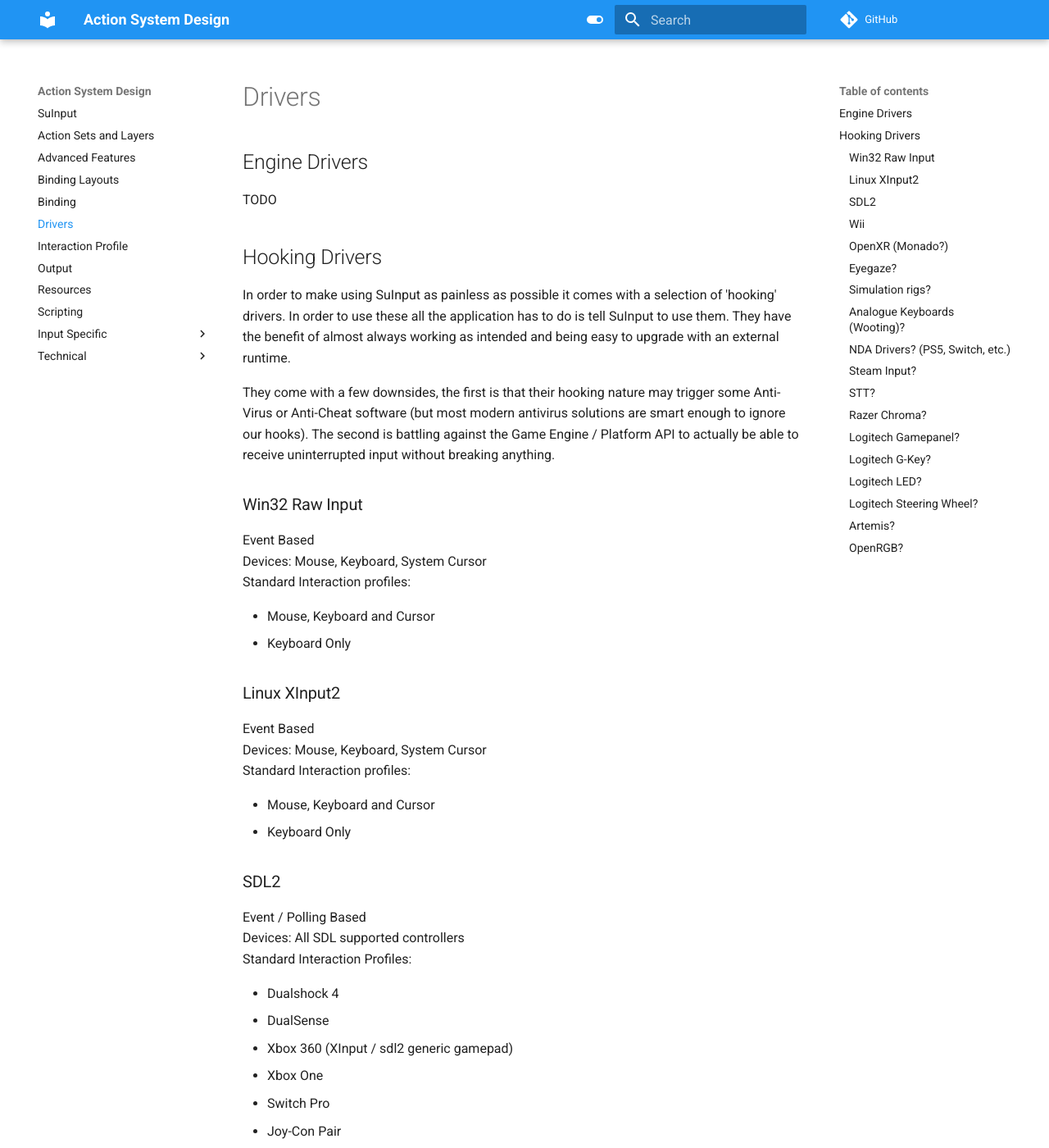
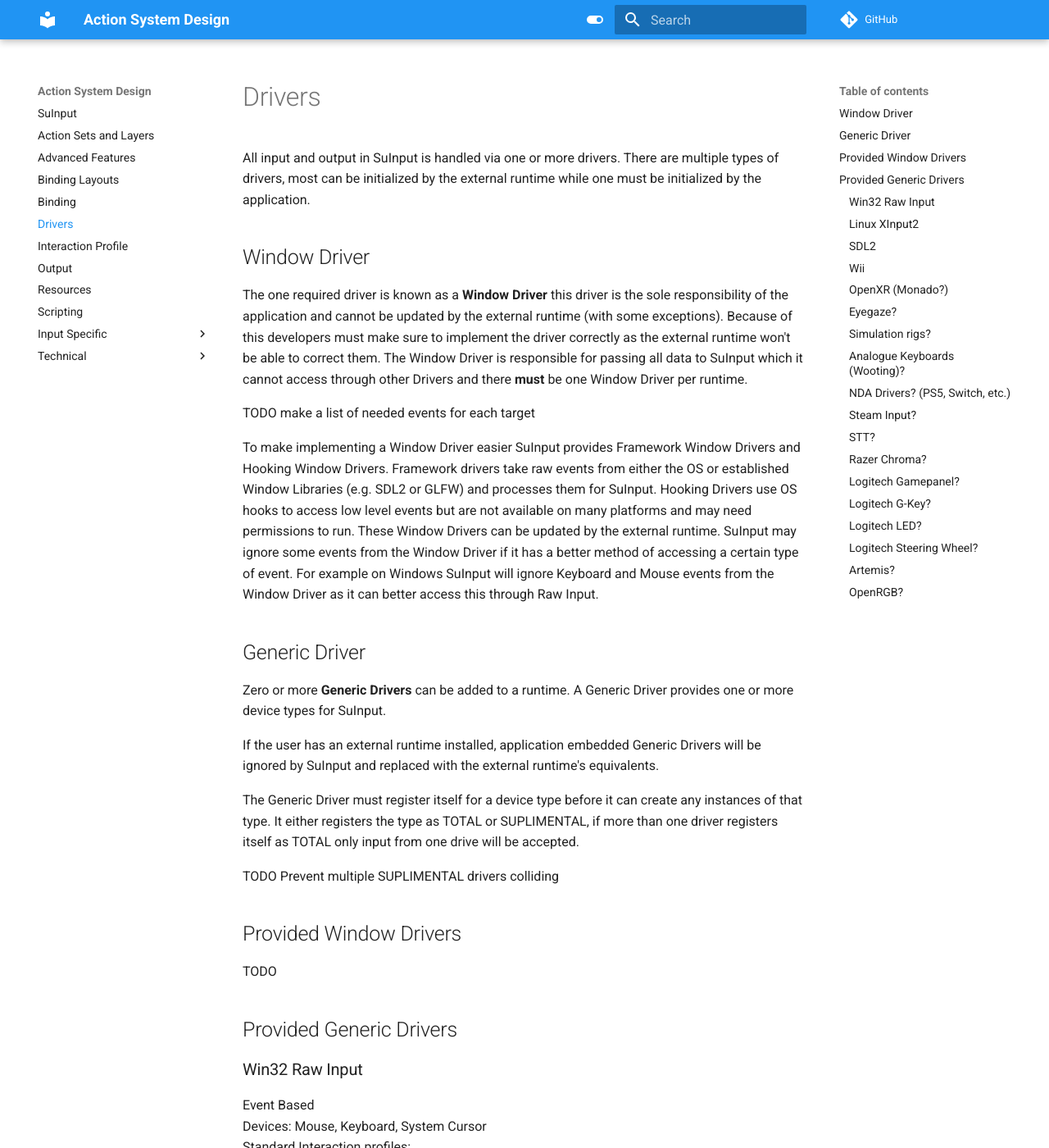
Before and after one commit to Sorenon/Action-System, an MkDocs documentation site: the page built from docs/Drivers.md, in a window 1280 px wide and 1400 px high. Shown: the whole window at 82% size. Built offline with MkDocs 1.6.1 and Material for MkDocs 9.7.7, drawn with Linux system fonts in a browser that asks for light colours; comment, search, counter and statistics services are not loaded.

Commit message:
Improve Driver Paradigm

```diff
--- a/docs/Drivers.md
+++ b/docs/Drivers.md
@@ -1,11 +1,25 @@
-## Engine Drivers
+All input and output in SuInput is handled via one or more drivers. There are multiple types of drivers, most can be initialized by the external runtime while one must be initialized by the application.
+
+## Window Driver
+The one required driver is known as a **Window Driver** this driver is the sole responsibility of the application and cannot be updated by the external runtime (with some exceptions). Because of this developers must make sure to implement the driver correctly as the external runtime won't be able to correct them. The Window Driver is responsible for passing all data to SuInput which it cannot access through other Drivers and there **must** be one Window Driver per runtime.
+
+TODO make a list of needed events for each target
+
+To make implementing a Window Driver easier SuInput provides Framework Window Drivers and Hooking Window Drivers. Framework drivers take raw events from either the OS or established Window Libraries (e.g. SDL2 or GLFW) and processes them for SuInput. Hooking Drivers use OS hooks to access low level events but are not available on many platforms and may need permissions to run. These Window Drivers can be updated by the external runtime. SuInput may ignore some events from the Window Driver if it has a better method of accessing a certain type of event. For example on Windows SuInput will ignore Keyboard and Mouse events from the Window Driver as it can better access this through Raw Input.
+
+## Generic Driver
+Zero or more **Generic Drivers** can be added to a runtime. A Generic Driver provides one or more device types for SuInput.
+
+If the user has an external runtime installed, application embedded Generic Drivers will be ignored by SuInput and replaced with the external runtime's equivalents.
+
+The Generic Driver must register itself for a device type before it can create any instances of that type. It either registers the type as TOTAL or SUPLIMENTAL, if more than one driver registers itself as TOTAL only input from one drive will be accepted.
+
+TODO Prevent multiple SUPLIMENTAL drivers colliding
+
+## Provided Window Drivers
 TODO
 
-## Hooking Drivers
-In order to make using SuInput as painless as possible it comes with a selection of 'hooking' drivers. In order to use these all the application has to do is tell SuInput to use them. They have the benefit of almost always working as intended and being easy to upgrade with an external runtime.
-
-They come with a few downsides, the first is that their hooking nature may trigger some Anti-Virus or Anti-Cheat software (but most modern antivirus solutions are smart enough to ignore our hooks). The second is battling against the Game Engine / Platform API to actually be able to receive uninterrupted input without breaking anything.
-
+## Provided Generic Drivers
 ### Win32 Raw Input
 Event Based
 Devices: Mouse, Keyboard, System Cursor
```
